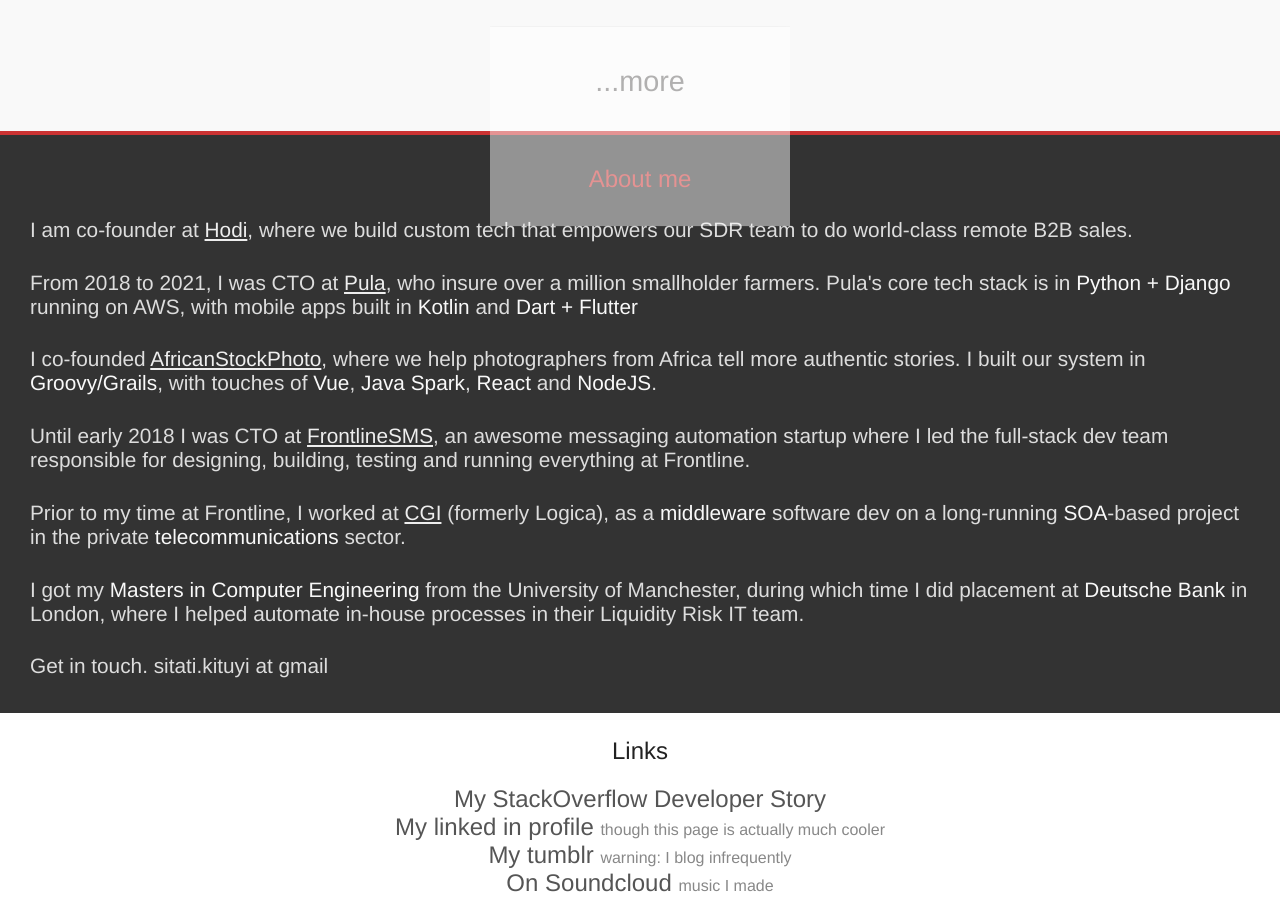
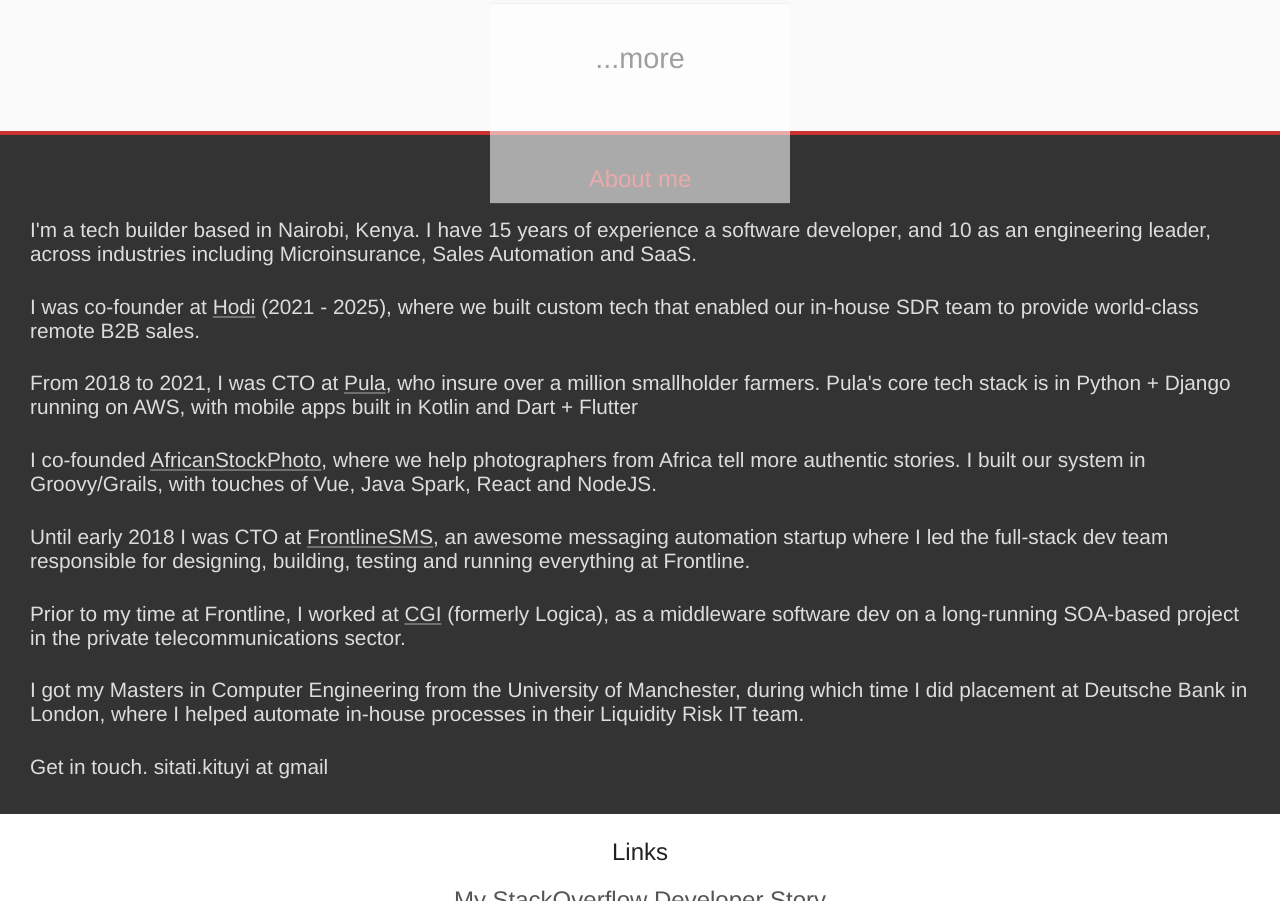
Before and after one commit to lesiki/lesiki.github.io, a plain HTML site: page index.html in a window 1280 px wide. Shown: the part 1773-2674 px from the top of the page. Drawn offline with nearby package versions, Linux system fonts and the light colour scheme.

Commit message:
Updated bio

```diff
--- a/index.html
+++ b/index.html
@@ -25,7 +25,7 @@
 				<p class="fadeIn">Hi, I'm</p>
 				<h1 class="fadeIn" data-wow-offset="10">Sitati Kituyi</h1>
 				<p class="fadeIn">
-					I'm a software developer and entrepreneur, based in Nairobi.
+					I'm a tech builder and entrepreneur, based in Nairobi.
 				</p>
 				<div class="scrollDown wow fadeInUp" data-wow-duration="0.2s" data-wow-delay="0.40s">
 					<p>Scroll down to see some of my work</p>
@@ -49,7 +49,7 @@
 				<div class="hidden content description">
 					<h3><small>Tech Consultant</small></h3>
 					<p>
-						I'm currently working as a Fractional CTO for organisations including <a href="https://turaco.insure" target="_blank">Turaco</a> and <a href="https://moko.co.ke" target="_blank">MoKo</a>
+						I'm currently working as a Fractional/Consultant CTO for organisations including <a href="https://turaco.insure" target="_blank">Turaco</a> and <a href="https://moko.co.ke" target="_blank">MoKo</a>.
 					</p>
 					<p>
 						Whether you're looking for long-term tech strategy support, or help with a specific tech build, reach out!
@@ -233,7 +233,8 @@
 		</div>
 		<div class="bio">
 			<h2 class="wow fadeInUp">About me</h2>
-			<p class="wow fadeInUp" >I am co-founder at <a href="https://hodi.co" target="_blank">Hodi</a>, where we build custom tech that empowers our SDR team to do world-class remote B2B sales.</p>
+			<p class="wow fadeInUp" >I'm a tech builder based in Nairobi, Kenya. I have 15 years of experience a software developer, and 10 as an engineering leader, across industries including Microinsurance, Sales Automation and SaaS.</p>
+			<p class="wow fadeInUp" >I was co-founder at <a href="https://hodi.co" target="_blank">Hodi</a> (2021 - 2025), where we built custom tech that enabled our in-house SDR team to provide world-class remote B2B sales.</p>
 			<p class="wow fadeInUp">From 2018 to 2021, I was CTO at <a href="https://pula.io" target="_blank">Pula</a>, who insure over a million smallholder farmers. Pula's core tech stack is in <em>Python + Django</em> running on AWS, with mobile apps built in <em>Kotlin</em> and <em>Dart + Flutter</em></p>
 			<p class="wow fadeInUp">I co-founded <a href="https://africanstockphoto.com" target="_blank">AfricanStockPhoto</a>, where we help photographers from Africa tell more authentic stories. I built our system in <em>Groovy/Grails</em>, with touches of <em>Vue</em>, <em>Java Spark</em>, <em>React</em> and <em>NodeJS</em>.
 			<p class="wow fadeInUp">Until early 2018 I was CTO at <a href="https://frontlinesms.com">FrontlineSMS</a>, an awesome messaging automation startup where I led the full-stack dev team responsible for designing, building, testing and running everything at Frontline.</p>
--- a/sitati.css
+++ b/sitati.css
@@ -345,12 +345,18 @@ div.fauxBorder .purple {
   padding: 4px 10px;
 }
 .bio p em {
-  color: f9f9f9;
+  color: #ddd;
   font-style: normal;
 }
 .bio p a {
-  color: eee;
+  color: #ddd;
   text-decoration: underline;
+  text-decoration-color: rgba(255, 255, 255, 0.3);
+}
+.bio p:hover a {
+  color: #eee;
+  text-decoration: underline;
+  text-decoration-color: rgba(255, 255, 255, 1.0);
 }
 .fadeIn {
   -webkit-animation: fadein 2s;
```
